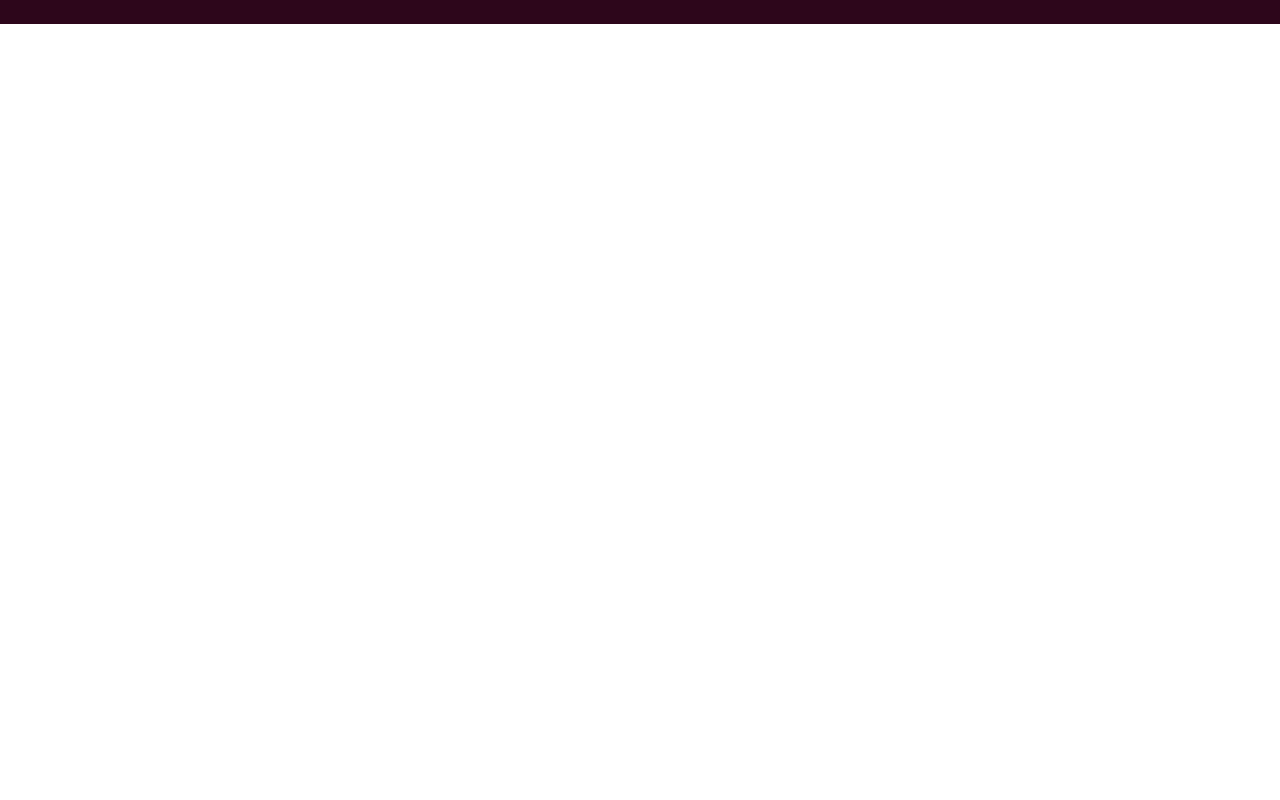
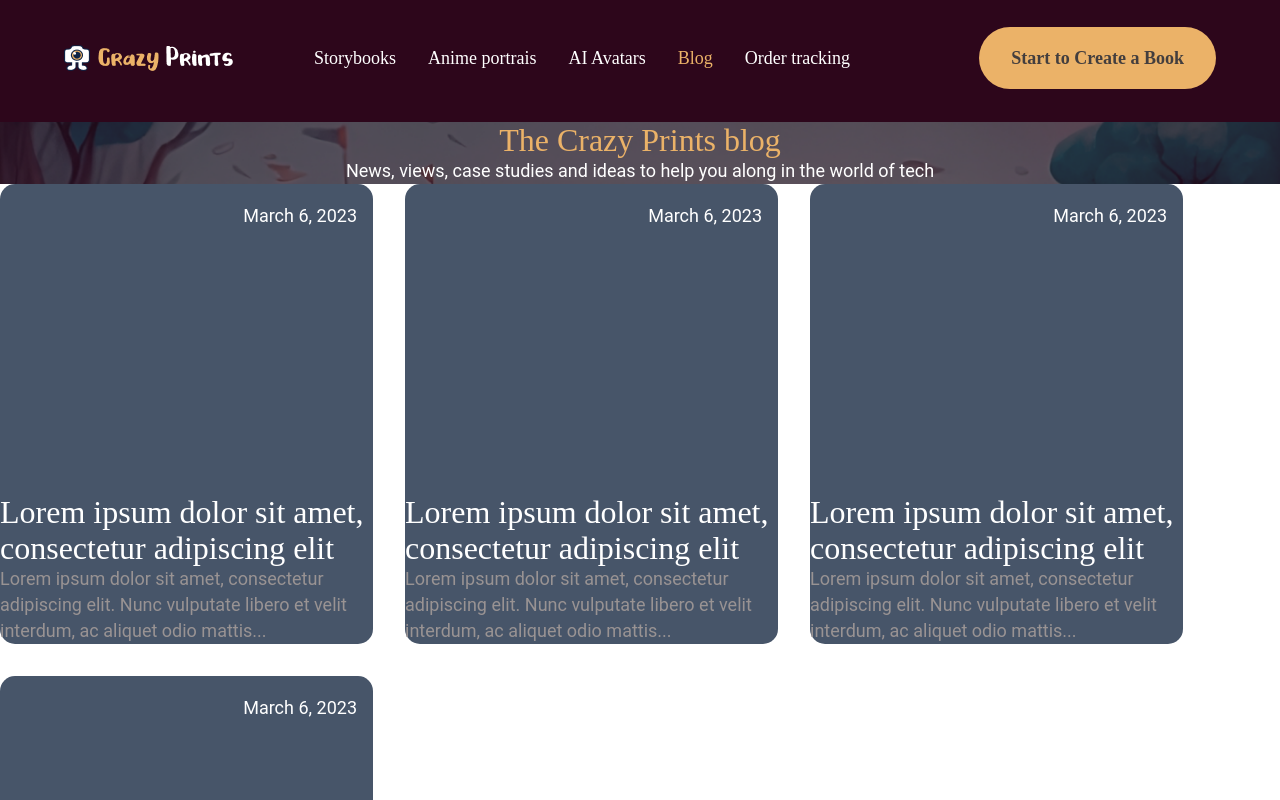
Before and after one commit to nastiushka3112/CrazyP-0.2, a React (Create React App) app: page /blog in a window 1280 px wide. Shown: the top 800 px of the page. Built offline with nearby package versions, Linux system fonts and the light colour scheme.

Commit message:
create card in blog

```diff
--- a/src/Components/Header/Header.js
+++ b/src/Components/Header/Header.js
@@ -24,7 +24,7 @@ export default function Header() {
     );
   }
 
-  if (page === "create") {
+  else {
     return <NavCreate />;
   }
 }
--- a/src/Components/Header/navBars/NavCreate.js
+++ b/src/Components/Header/navBars/NavCreate.js
@@ -2,10 +2,12 @@ import React from "react";
 import { useDispatch, useSelector } from "react-redux";
 import { openBurger } from "../../../store/helpers/helpersSlice";
 import Hamburger from "hamburger-react";
+import { NavLink } from "react-router-dom";
 
 export default function NavCreate() {
   const dispatch = useDispatch();
   const burger = useSelector((state) => state.helpers.burger);
+  const page = useSelector((state) => state.helpers.page);
 
   return (
     <div class="flex items-center justify-between px-[64px] max-[420px]:px-[5%] pb-[33px] pt-[27px] w-[100%] bg-main-color">
@@ -18,9 +20,15 @@ export default function NavCreate() {
         <div class="lg:flex hidden">
           <ul class="flex items-center gap-8 ml-[80px]">
             <li class="cursor-pointer">
-              <a href="/" class="font-main text-regular text-lg">
-                Storybooks
-              </a>
+              {page === "create" ? (
+                <a href="/" class="font-main text-regular text-lg">
+                  Storybooks
+                </a>
+              ) : (
+                <a href="/" class="font-main text-white text-lg">
+                  Storybooks
+                </a>
+              )}
             </li>
             <li class="cursor-pointer">
               <a href="/" class="font-main text-white text-lg">
@@ -33,9 +41,13 @@ export default function NavCreate() {
               </a>
             </li>
             <li class="cursor-pointer">
-              <a href="/" class="font-main text-white text-lg">
-                Blog
-              </a>
+              <NavLink to={"/blog"}>
+                {page === "blog" ? (
+                  <p class="font-main text-regular text-lg">Blog</p>
+                ) : (
+                  <p class="font-main text-white text-lg">Blog</p>
+                )}
+              </NavLink>
             </li>
             <li class="cursor-pointer">
               <a href="/" class="font-main text-white text-lg">
@@ -45,6 +57,15 @@ export default function NavCreate() {
           </ul>
         </div>
       </div>
+      {page !== "create" && (
+        <div class="items-center lg:flex hidden">
+          <NavLink to={"/create"}>
+            <button class="btn flex items-center justify-center ml-[32px] ">
+              Start to Create a Book
+            </button>
+          </NavLink>
+        </div>
+      )}
       <div class="items-center lg:hidden flex">
         <Hamburger
           toggled={burger}
--- a/src/Components/Header/navBars/NavMain.js
+++ b/src/Components/Header/navBars/NavMain.js
@@ -34,14 +34,16 @@ export default function NavMain() {
               </a>
             </li>
             <li class="cursor-pointer">
-              <a href="/" class="font-main text-white text-lg">
+						<NavLink to={"/blog"}>
+              <p class="font-main text-white text-lg">
                 Blog
-              </a>
+              </p>
+							</NavLink>
             </li>
             <li class="cursor-pointer">
-              <a href="/" class="font-main text-white text-lg">
-                Order tracking
-              </a>
+                <a href="/" class="font-main text-white text-lg">
+                  Order tracking
+                </a>
             </li>
           </ul>
         </div>
--- a/src/Pages/Blog/Blog.js
+++ b/src/Pages/Blog/Blog.js
@@ -1,7 +1,72 @@
-import React from 'react'
+import React, { useEffect } from "react";
+import { useDispatch, useSelector } from "react-redux";
+import { setPage } from "../../store/helpers/helpersSlice";
+
+const data = [
+  {
+    data: "March 6, 2023",
+    name: "Lorem ipsum dolor sit amet, consectetur adipiscing elit",
+    info: "Lorem ipsum dolor sit amet, consectetur adipiscing elit. Nunc vulputate libero et velit interdum, ac aliquet odio mattis... ",
+  },
+  {
+    data: "March 6, 2023",
+    name: "Lorem ipsum dolor sit amet, consectetur adipiscing elit",
+    info: "Lorem ipsum dolor sit amet, consectetur adipiscing elit. Nunc vulputate libero et velit interdum, ac aliquet odio mattis... ",
+  },
+  {
+    data: "March 6, 2023",
+    name: "Lorem ipsum dolor sit amet, consectetur adipiscing elit",
+    info: "Lorem ipsum dolor sit amet, consectetur adipiscing elit. Nunc vulputate libero et velit interdum, ac aliquet odio mattis... ",
+  },
+  {
+    data: "March 6, 2023",
+    name: "Lorem ipsum dolor sit amet, consectetur adipiscing elit",
+    info: "Lorem ipsum dolor sit amet, consectetur adipiscing elit. Nunc vulputate libero et velit interdum, ac aliquet odio mattis... ",
+  },
+];
 
 export default function Blog() {
-	return (
-		<div>Blog</div>
-	)
+  const dispatch = useDispatch();
+
+  useEffect(() => {
+    dispatch(setPage("blog"));
+  }, []);
+
+  return (
+    <div class="">
+      <div class="bg-blogBg bg-cover h-[30%] flex justify-center text-center items-center h-[274px]">
+        <div class="text-center">
+          <h1 class="font-mainText text-regular text-[32px] leading-[36px]">
+            The Crazy Prints blog
+          </h1>
+          <p class="font-textSec text-[18px] leading-[26px] text-white">
+            News, views, case studies and ideas to help you along in the world
+            of tech
+          </p>
+        </div>
+      </div>
+      <div>
+        <div class="flex flex-wrap gap-[32px]">
+          {data.map((el) => (
+            <div class="w-[373px] h-[460px] bg-slate-600 flex items-end flex-col justify-between text-left rounded-[15px]">
+              <div>
+                <p class="font-textSec text-[18px] leading-[26px] text-white pt-[19px] pr-[16px]">
+                  {el.data}
+                </p>
+              </div>
+              <div>
+                <h1 class="font-mainText text-white text-[32px] leading-[36px]">
+                  {el.name}
+                </h1>
+                <p class="font-textSec text-[18px] leading-[26px] text-[#999393]">
+                  {el.info}
+                </p>
+              </div>
+            </div>
+          ))}
+          <div></div>
+        </div>
+      </div>
+    </div>
+  );
 }
--- a/tailwind.config.js
+++ b/tailwind.config.js
@@ -32,6 +32,7 @@ module.exports = {
         samuraiParallax:
           "url('/src/Components/Theme/Img/Parallax/samurai.png')",
         mobileBg: "url('/src/Components/Theme/Img/MobileBg.png')",
+				blogBg: "url('/src/Components/Theme/Img/blog.png')"
       },
       colors: {
         "main-color": "#2D061B",
```
Also changed, not shown: src/Components/Theme/Img/blog.png (added).
